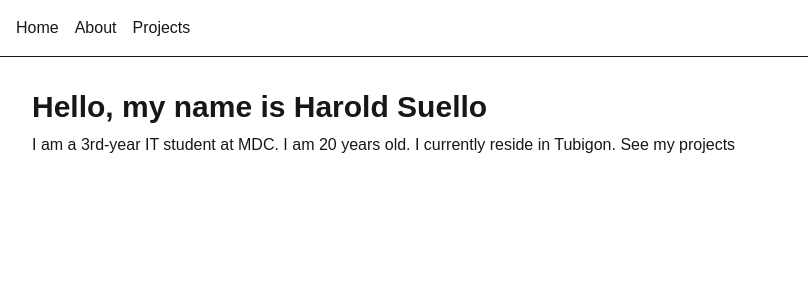
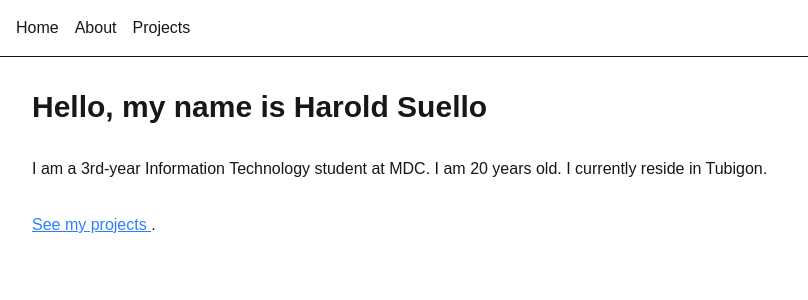
Before and after one commit to halooord/DC304_nextjsApp, a Next.js app: page / in a window 1280 px wide. Shown: the top 300 px of the page, without its empty margins (0-808 px from the left). Built offline with nearby package versions, Linux system fonts and the light colour scheme.

Commit message:
Build home page

```diff
--- a/app/page.tsx
+++ b/app/page.tsx
@@ -5,8 +5,13 @@ return (
         <h1 className="text-3xl font-bold">
             Hello, my name is Harold Suello
         </h1>
+        <br></br>
         <p className="mt-2">
-            I am a 3rd-year IT student at MDC. I am 20 years old. I currently reside in Tubigon. See my projects
+            I am a 3rd-year Information Technology student at MDC. I am 20 years old. I currently reside in Tubigon.
+        </p>
+        <br></br>
+        <p className="mt-2">
+           <Link href="/projects" className="text-blue-500 underline"> See my projects </Link>.
         </p>
     </main>
     );
```
